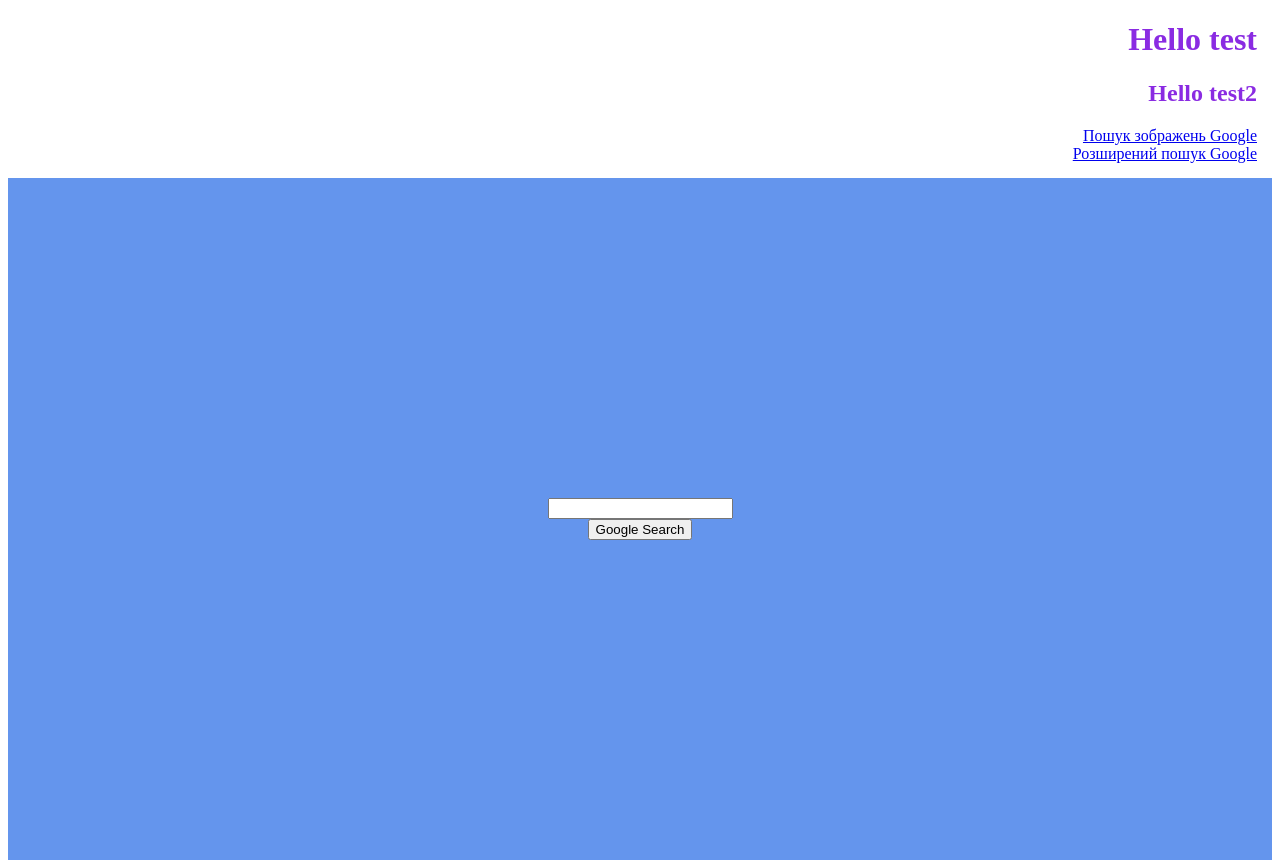
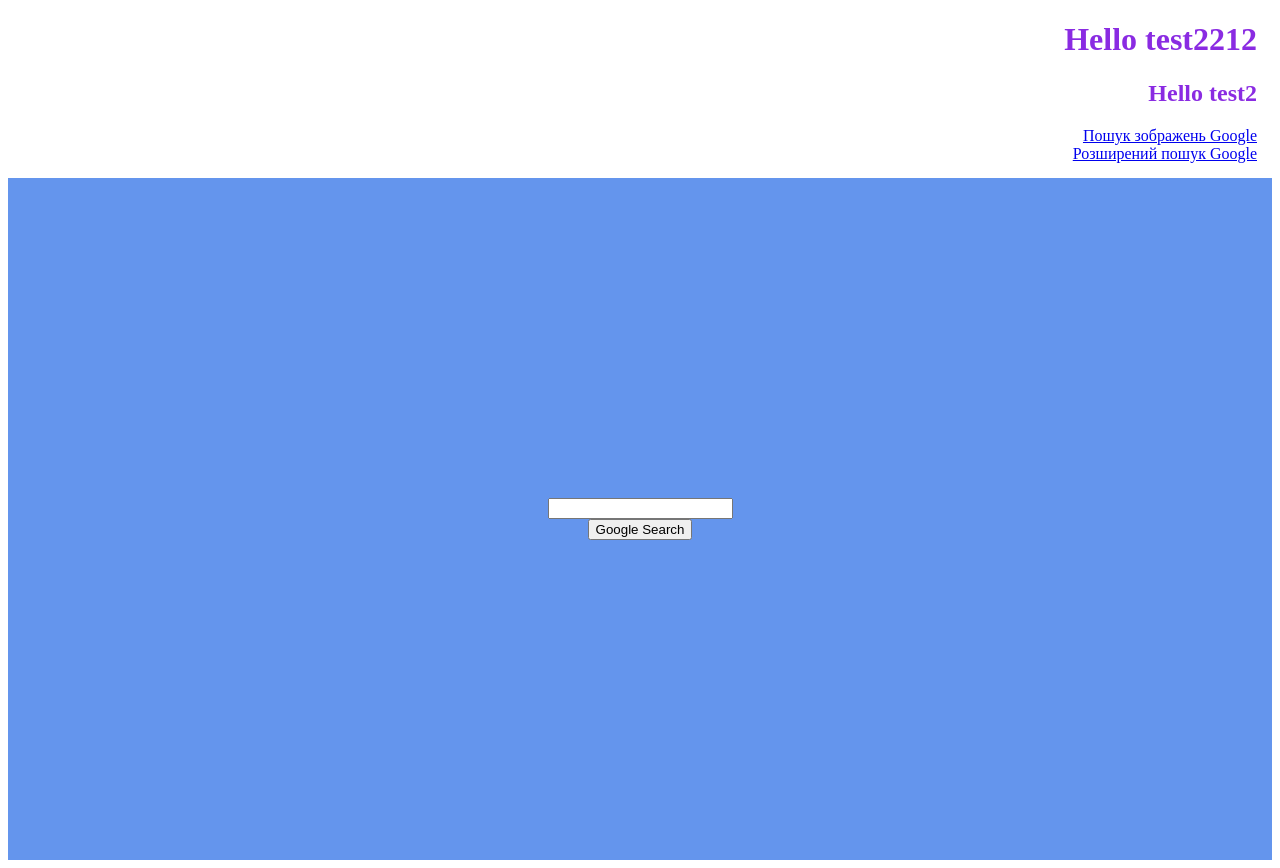
Before and after one commit to vovka1981/CS502021, a plain HTML site: page index.html in a window 1280 px wide. Drawn offline with Linux system fonts and the light colour scheme.

```diff
--- a/index.html
+++ b/index.html
@@ -24,7 +24,7 @@
     </head>
     <body>
         <div id="header">
-            <H1>Hello test</H1>
+            <H1>Hello test2212</H1>
             <H2>Hello test2</H2>
             <a id="imagesearch" href="imagesearch.html">Пошук зображень Google</a>
             <br>
```
